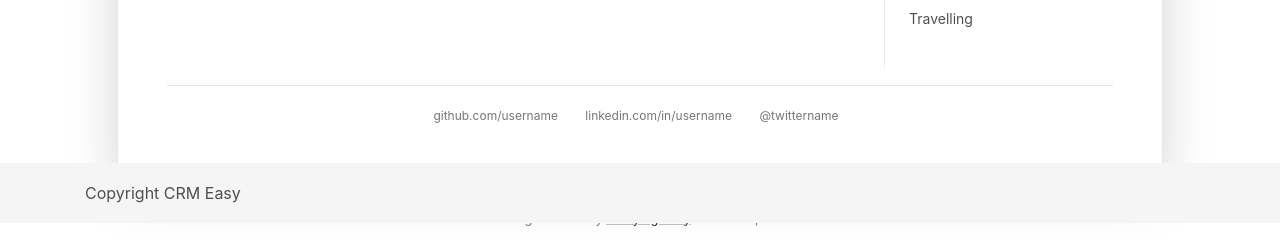
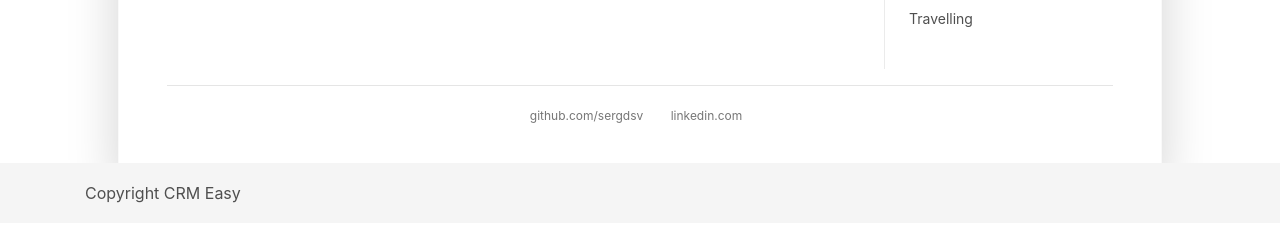
Before and after one commit to sergdsv/djangoblog, a Django app: page /resume/ in a window 1280 px wide. Shown: the part 1754-2003 px from the top of the page. After the commit the page ends 1957 px from the top, so only its background shows below. Run offline with Django 3.2, Linux system fonts and the light colour scheme; some libraries are stand-ins or nearby versions.

Commit message:
add resume hrefs

```diff
--- a/blog/templates/resume.html
+++ b/blog/templates/resume.html
@@ -218,20 +218,19 @@
 						<hr>
 						<div class="resume-footer text-center">
 							<ul class="resume-social-list list-inline mx-auto mb-0 d-inline-block text-muted">
-								<li class="list-inline-item mb-lg-0 mr-3"><a class="resume-link" href="#"><i class="fab fa-github-square fa-2x mr-2" data-fa-transform="down-4"></i><span class="d-none d-lg-inline-block text-muted">github.com/username</span></a></li>
-								<li class="list-inline-item mb-lg-0 mr-3"><a class="resume-link" href="#"><i class="fab fa-linkedin fa-2x mr-2" data-fa-transform="down-4"></i><span class="d-none d-lg-inline-block text-muted">linkedin.com/in/username</span></a></li>
-								<li class="list-inline-item mb-lg-0 mr-lg-3"><a class="resume-link" href="#"><i class="fab fa-twitter-square fa-2x mr-2" data-fa-transform="down-4"></i><span class="d-none d-lg-inline-block text-muted">@twittername</span></a></li>
+								<li class="list-inline-item mb-lg-0 mr-3">
+                                    <a class="resume-link" href="https://github.com/sergdsv"><i class="fab fa-github-square fa-2x mr-2" data-fa-transform="down-4"></i>
+                                        <span class="d-none d-lg-inline-block text-muted">github.com/sergdsv</span></a>
+                                </li>
+                                <li class="list-inline-item mb-lg-0 mr-3">
+                                    <a class="resume-link" href="https://www.linkedin.com/in/sergey-danilevsky-690051101/"><i class="fab fa-github-square fa-2x mr-2" data-fa-transform="down-4"></i>
+                                        <span class="d-none d-lg-inline-block text-muted">linkedin.com</span></a>
+                                </li>
 							</ul>
 						</div><!--//resume-footer-->
 					</article>
 
 				</div><!--//container-->
-
-				<footer class="footer text-center py-4">
-					<!--/* This template is free as long as you keep the footer attribution link. If you'd like to use the template without the attribution link, you can buy the commercial license via our website: themes.3rdwavemedia.com Thank you for your support. :) */-->
-					<small class="copyright text-muted">Designed with <i class="fas fa-heart"></i> by <a class="theme-link" href="http://themes.3rdwavemedia.com" target="_blank">Xiaoying Riley</a> for developers</small>
-				</footer>
-
 			</div><!--//main-wrapper-->
 
 
```
